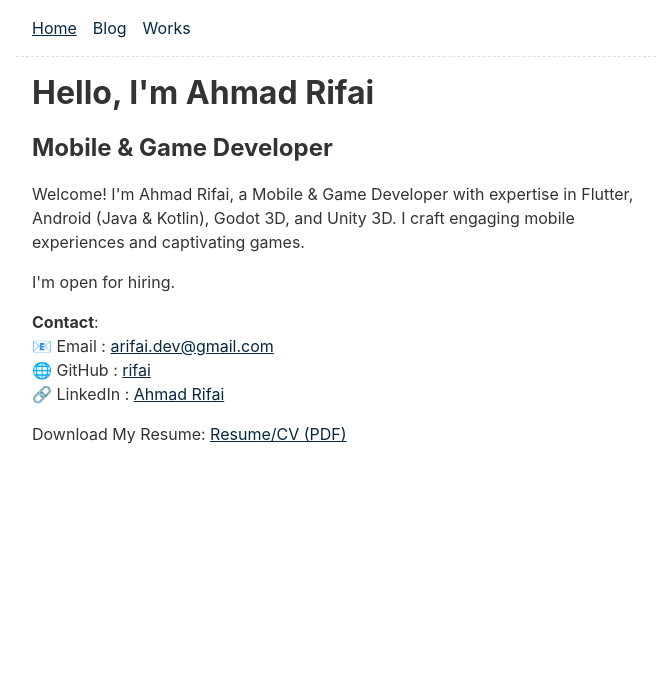
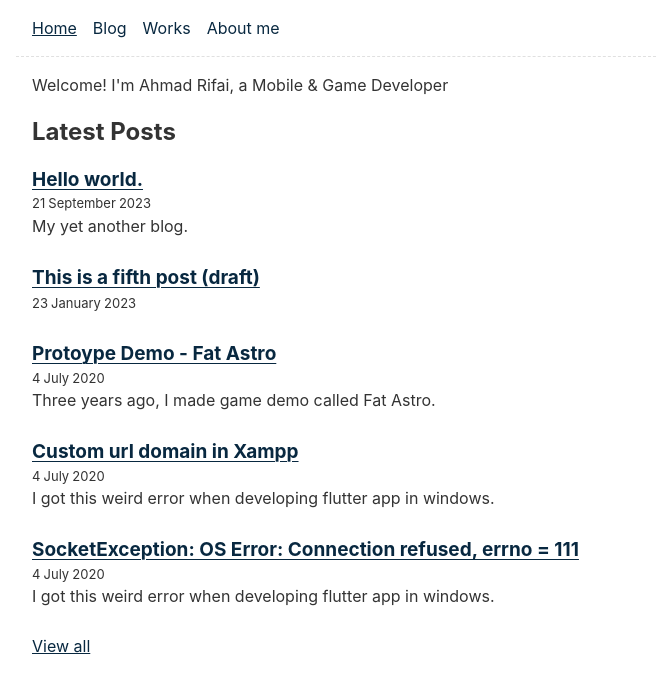
Before and after one commit to rifai/rifai.github.io, an Eleventy site: page content/index.md in a window 1280 px wide. Shown: the whole page, without its empty margins (304-967 px from the left). Built offline with nearby package versions, Linux system fonts and the light colour scheme; Eleventy itself is replaced by a stand-in of ours; files that its build step writes are made by us from their sources; what eleventy-plugin-embed-everything would draw is missing.

Commit message:
change home and about me

```diff
--- a/_includes/layouts/base.njk
+++ b/_includes/layouts/base.njk
@@ -6,9 +6,12 @@
 		<script>
 		window.dataLayer = window.dataLayer || [];
 		function gtag(){dataLayer.push(arguments);}
+		console.log("gtag setup");
 		gtag('js', new Date());
 
 		gtag('config', 'G-9884WG861M');
+		console.log("gtag setup done");
+
 		</script>
 
 		<meta charset="utf-8">
--- a/content/about/index.md
+++ b/content/about/index.md
@@ -1,6 +1,22 @@
 ---
 layout: layouts/base.njk
+eleventyNavigation:
+  key: About
+  title: About me
+  order: 3
 ---
-# About Me
+# About
+## Hello, I'm Ahmad Rifai
+### Mobile & Game Developer
 
-I am a person that writes stuff.
+Welcome! I'm Ahmad Rifai, a Mobile & Game Developer with expertise in Flutter, Android (Java & Kotlin), Godot 3D, and Unity 3D. I craft engaging mobile experiences and captivating games.
+
+I'm open for hiring.
+
+
+**Contact**:
+📧 Email    : <arifai.dev@gmail.com>
+🌐 GitHub   : [rifai](https://github.com/rifai/)
+🔗 LinkedIn : [Ahmad Rifai](https://www.linkedin.com/in/ahmad-rifai-66b05973/)
+
+Download My Resume: [Resume/CV (PDF)](/cv_ahmad_rifai.pdf)
--- a/content/index.md
+++ b/content/index.md
@@ -3,20 +3,18 @@ layout: layouts/base.njk
 eleventyNavigation:
   key: Home
   order: 1
+numberOfLatestPostsToShow: 5
 ---
 
-# Hello, I'm Ahmad Rifai
-
-## Mobile & Game Developer
-
-Welcome! I'm Ahmad Rifai, a Mobile & Game Developer with expertise in Flutter, Android (Java & Kotlin), Godot 3D, and Unity 3D. I craft engaging mobile experiences and captivating games.
-
-I'm open for hiring.
+Welcome! I'm Ahmad Rifai, a Mobile & Game Developer
 
 
-**Contact**:
-📧 Email    : <arifai.dev@gmail.com>
-🌐 GitHub   : [rifai](https://github.com/rifai/)
-🔗 LinkedIn : [Ahmad Rifai](https://www.linkedin.com/in/ahmad-rifai-66b05973/)
+{% set postsCount = collections.posts | length %}
+## Latest Posts
+{% set postslist = collections.posts | head(-1 * numberOfLatestPostsToShow) %}
+{% include "postslist.njk" %}
 
-Download My Resume: [Resume/CV (PDF)](/cv_ahmad_rifai.pdf)
+{% set morePosts = postsCount - numberOfLatestPostsToShow %}
+{% if morePosts > 0 %}
+<p><a href="/blog/">View all</a></p>
+{% endif %}
```
